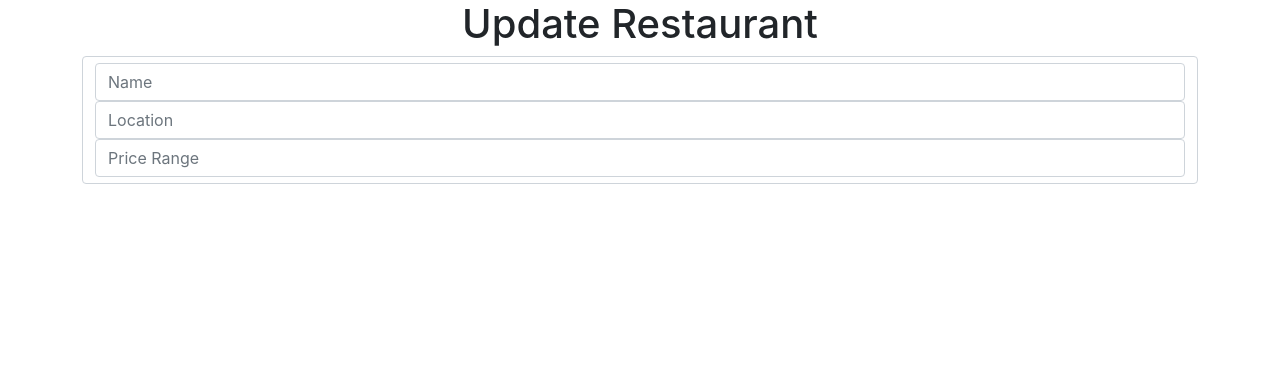
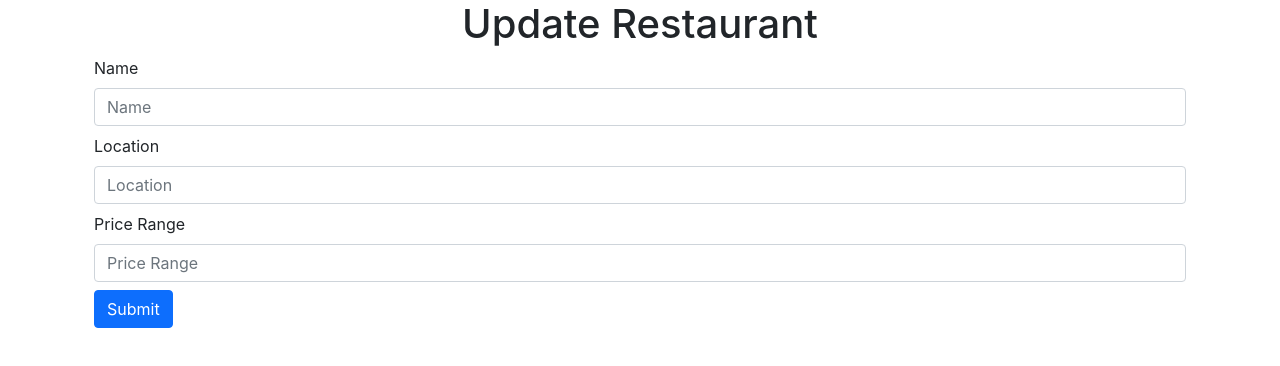
Before and after one commit to hareesh43/pern-yelp, a React (Create React App) app in the folder client/: page /restaurant/1/update in a window 1280 px wide. Shown: the top 366 px of the page. Built offline with nearby package versions, Linux system fonts and the light colour scheme; no server answers.

Commit message:
update restaurant operation

```diff
--- a/client/src/components/UpdateRestaurant.js
+++ b/client/src/components/UpdateRestaurant.js
@@ -1,10 +1,11 @@
 import React, { useContext, useEffect, useState } from "react";
-import { useParams } from "react-router-dom";
+import { useParams, useHistory } from "react-router-dom";
 import RestaurantApi from "../Api/RestaurantApi";
 import { ContextRestaurant } from "../context/ContextRestaurant";
 
 export default function UpdateRestaurant() {
   const { id } = useParams();
+  const history = useHistory();
   const { addRestaurant } = useContext(ContextRestaurant);
 
   const [name, setName] = useState("");
@@ -21,28 +22,64 @@ export default function UpdateRestaurant() {
   useEffect(() => {
     getRestaurant();
   }, []);
+  const handleClick = async (e) => {
+    e.preventDefault();
+    const response = await RestaurantApi.put(`/${id}`, {
+      name,
+      location,
+      price_range: priceRange,
+    });
+    history.push(`/`);
+    console.log(response);
+  };
 
   return (
-    <div>
-      <form className="form-control">
+    <div className="container">
+      <form>
+        <div className="form-group mt-2">
+          <label htmlFor="name">Name</label>
           <input
             type="text"
-          className="form-control input"
+            id="name"
+            className="form-control input mt-2"
             value={name}
+            onChange={(e) => setName(e.target.value)}
             placeholder="Name"
           />
+        </div>
+        <div className="form-group mt-2">
+          <label htmlFor="location">Location</label>
           <input
             type="text"
-          className="form-control input"
+            id="lacation"
+            className="form-control input mt-2"
             placeholder="Location"
             value={location}
+            onChange={(e) => setLocation(e.target.value)}
           />
+        </div>
+        <div className="form-group mt-2">
+          <label htmlFor="priceRange">Price Range</label>
           <input
             type="number"
-          className="form-control input"
+            id="priceRange"
+            className="form-control input mt-2"
             placeholder="Price Range"
+            min="0"
+            max="5"
             value={priceRange}
+            onChange={(e) => setPriceRange(e.target.value)}
           />
+        </div>
+        <div className="form-group">
+          <button
+            type="submit"
+            className="btn btn-primary mt-2"
+            onClick={handleClick}
+          >
+            Submit
+          </button>
+        </div>
       </form>
     </div>
   );
```
Lines whose indentation alone changed are shown as unchanged.
